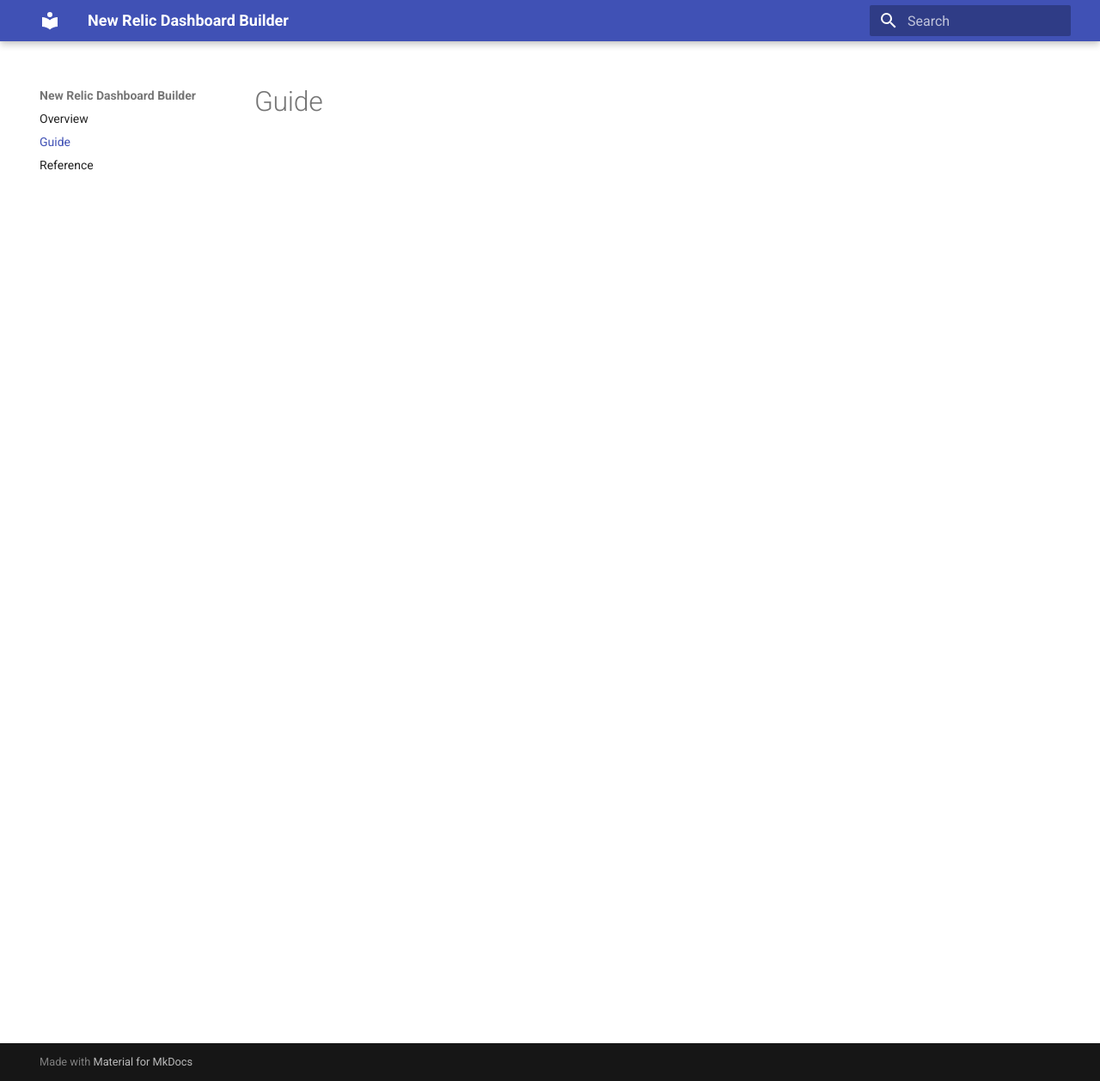
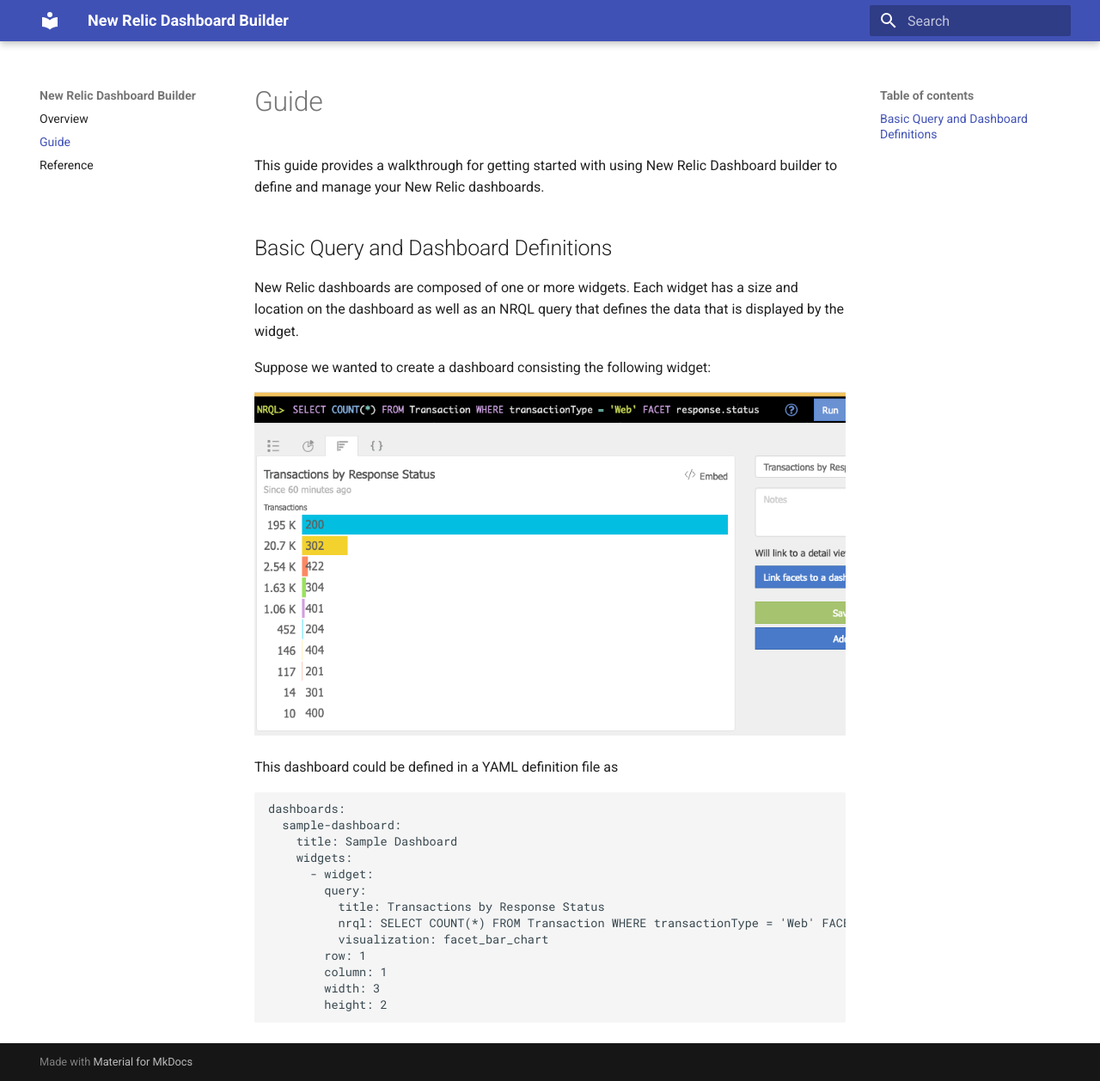
Before and after one commit to gatkin/nrdashboards, an MkDocs documentation site: the page built from docs/guide.md, in a window 1280 px wide and 1258 px high. Shown: the whole window at 86% size. Built offline with MkDocs 1.6.1 and Material for MkDocs 9.7.7, drawn with Linux system fonts in a browser that asks for light colours.

````diff
--- a/docs/guide.md
+++ b/docs/guide.md
@@ -1 +1,29 @@
 # Guide
+
+This guide provides a walkthrough for getting started with using New Relic Dashboard builder to define and manage your New Relic dashboards.
+
+## Basic Query and Dashboard Definitions
+
+New Relic dashboards are composed of one or more widgets. Each widget has a size and location on the dashboard as well as an NRQL query that defines the data that is displayed by the widget.
+
+Suppose we wanted to create a dashboard consisting the following widget:
+
+![Basic Dashboard](./images/BasicWidget.png)
+
+This dashboard could be defined in a YAML definition file as
+
+```yaml
+dashboards:
+  sample-dashboard:
+    title: Sample Dashboard
+    widgets:
+      - widget:
+        query:
+          title: Transactions by Response Status
+          nrql: SELECT COUNT(*) FROM Transaction WHERE transactionType = 'Web' FACET response.status
+          visualization: facet_bar_chart
+        row: 1
+        column: 1
+        width: 3
+        height: 2
+```
````
Also changed, not shown: docs/index.md (+17 -1 lines), docs/images/BasicWidget.png (added).
